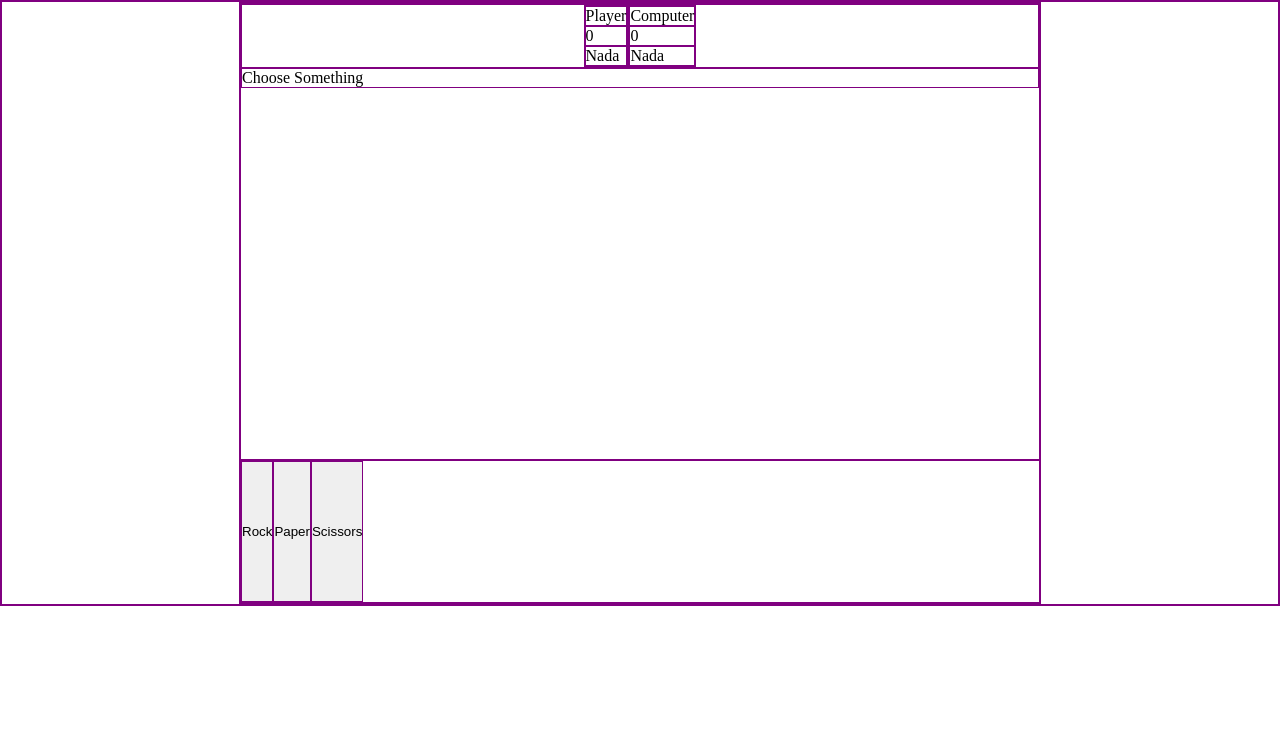
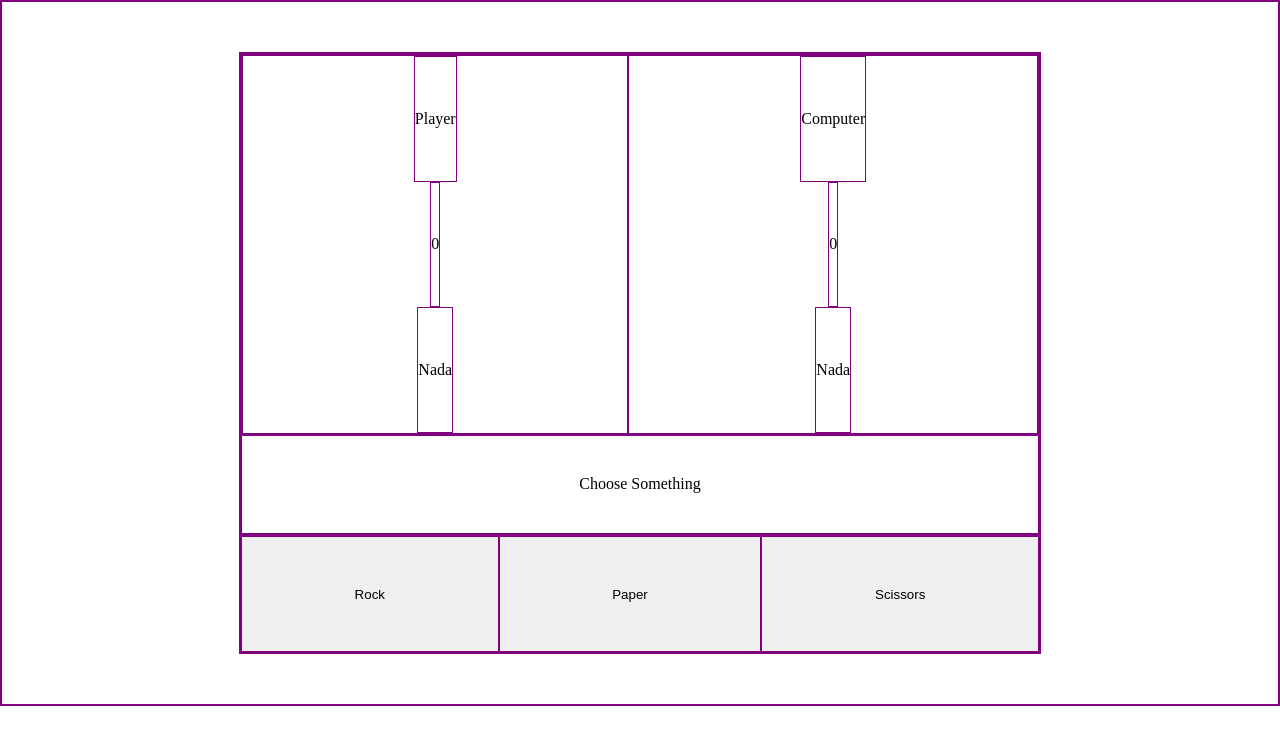
Before and after one commit to Vali644/rock-paper-scissors, a plain HTML site: page index.html in a window 1280 px wide. Drawn offline with Linux system fonts and the light colour scheme.

Commit message:
Add a bit more style

```diff
--- a/style.css
+++ b/style.css
@@ -7,6 +7,7 @@
 body {
     display: flex;
     justify-content: center;
+    padding: 50px 0;
 }
 
 #container {
@@ -19,15 +20,47 @@ body {
 #top {
     display: flex;
     flex-direction: column;
-    flex-grow: 3;
+    flex-grow: 4;
+    justify-content: space-between;
 }
 
 #score-container {
     display: flex;
     justify-content: center;
+    flex-grow: 4;
+
 }
 
 #bottom {
     display: flex;
     flex-grow: 1;
 }
+
+#bottom button {
+    flex-grow: 1;
+}
+
+#score-container div {
+    flex-grow: 1;
+}
+
+#result {
+    flex-grow: 1;
+    display: flex;
+    justify-content: center;
+    align-items: center;
+}
+
+#player-container,
+#computer-container {
+    display: flex;
+    flex-direction: column;
+    align-items: center;
+    justify-content: center;
+}
+
+#player-container div,
+#computer-container div {
+    display: flex;
+    align-items: center;
+}
```
